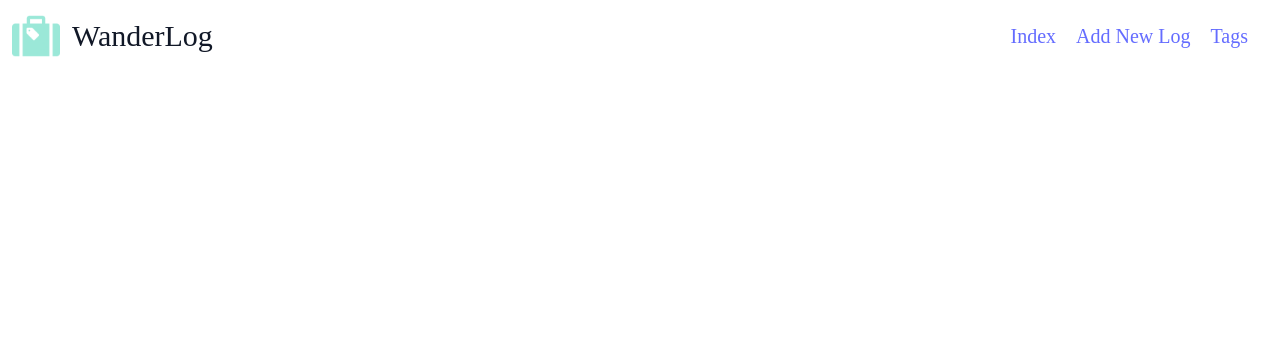
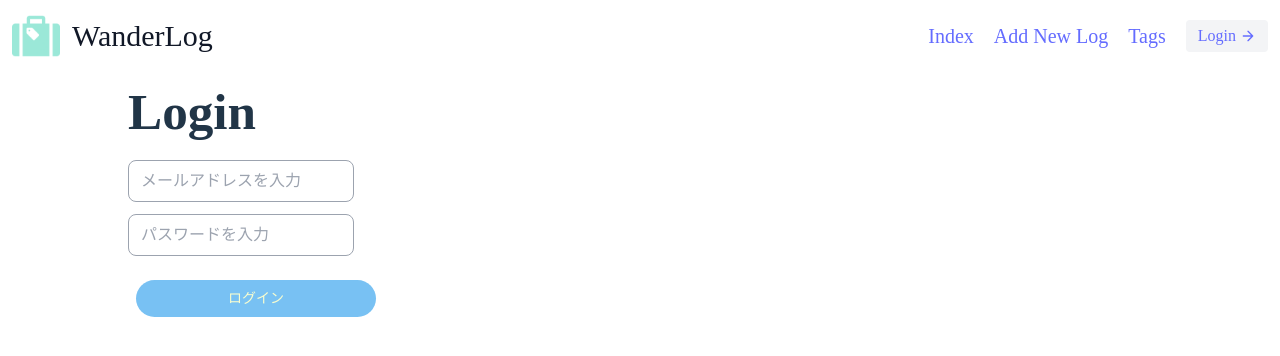
Before and after one commit to arki-s/WanderLog, a React (Vite) app: page /login in a window 1280 px wide. Shown: the top 356 px of the page. Built offline with nearby package versions, Linux system fonts and the light colour scheme; no server answers; a web font is replaced by a local one.

Commit message:
Added login page styles

```diff
--- a/src/App.tsx
+++ b/src/App.tsx
@@ -6,6 +6,7 @@ import Details from './components/Details'
 import Header from './components/Header'
 import Create from './components/Create'
 import Tags from './components/Tags'
+import Login from './components/Login'
 
 
 const AppRoutes = () => {
@@ -19,6 +20,7 @@ const AppRoutes = () => {
         <Route path="/details/:id" element={<Details />} />
         <Route path="/create" element={<Create />} />
         <Route path="/tags" element={<Tags />} />
+        <Route path="/login" element={<Login />} />
       </Routes>
     </BrowserRouter>
   );
--- a/src/components/Header.tsx
+++ b/src/components/Header.tsx
@@ -38,12 +38,14 @@ const Header = () => {
           <a className="text-xl mr-5 hover:text-gray-900"><Link to="/index">Index</Link></a>
           <a className="text-xl mr-5 hover:text-gray-900"><Link to="/create">Add New Log</Link></a>
           <a className="text-xl mr-5 hover:text-gray-900"><Link to="/tags">Tags</Link></a>
+          <Link to="/login">
+            <button className="inline-flex items-center bg-gray-100 border-0 py-1 px-3 focus:outline-none hover:bg-gray-200 rounded text-base mt-4 md:mt-0">Login
+              <svg fill="none" stroke="currentColor" stroke-linecap="round" stroke-linejoin="round" stroke-width="2" className="w-4 h-4 ml-1" viewBox="0 0 24 24">
+                <path d="M5 12h14M12 5l7 7-7 7"></path>
+              </svg>
+            </button>
+          </Link>
         </nav>
-        {/* <button className="inline-flex items-center bg-gray-100 border-0 py-1 px-3 focus:outline-none hover:bg-gray-200 rounded text-base mt-4 md:mt-0">Button
-          <svg fill="none" stroke="currentColor" stroke-linecap="round" stroke-linejoin="round" stroke-width="2" className="w-4 h-4 ml-1" viewBox="0 0 24 24">
-            <path d="M5 12h14M12 5l7 7-7 7"></path>
-          </svg>
-        </button> */}
       </div>
     </header>
   )
--- a/src/components/Login.tsx
+++ b/src/components/Login.tsx
@@ -1,8 +1,22 @@
 const Login = () => {
   return (
-    <div className='relative h-screen pt-16'>
-      <div className="p-1 md:p-3">
-        <h1 className='font-bold'>Login</h1>
+    <div className='relative w-screen pt-20 md:pt-16'>
+      <div className='my-5 mx-auto' style={{ width: '80%' }}>
+        <h1 className='font-bold mb-5'>Login</h1>
+        <div className="pb-3">
+          <input type="text" placeholder='メールアドレスを入力' className="border border-gray-400 px-3 py-2 rounded-lg" />
+        </div>
+
+        <div className="pb-4">
+          <input type="password" placeholder='パスワードを入力' className="border border-gray-400 px-3 py-2 rounded-lg" />
+        </div>
+
+        <div className="w-1/4 p-2">
+          <div className='btn btn-primary'>
+            ログイン
+          </div>
+
+        </div>
 
       </div>
     </div>
```
